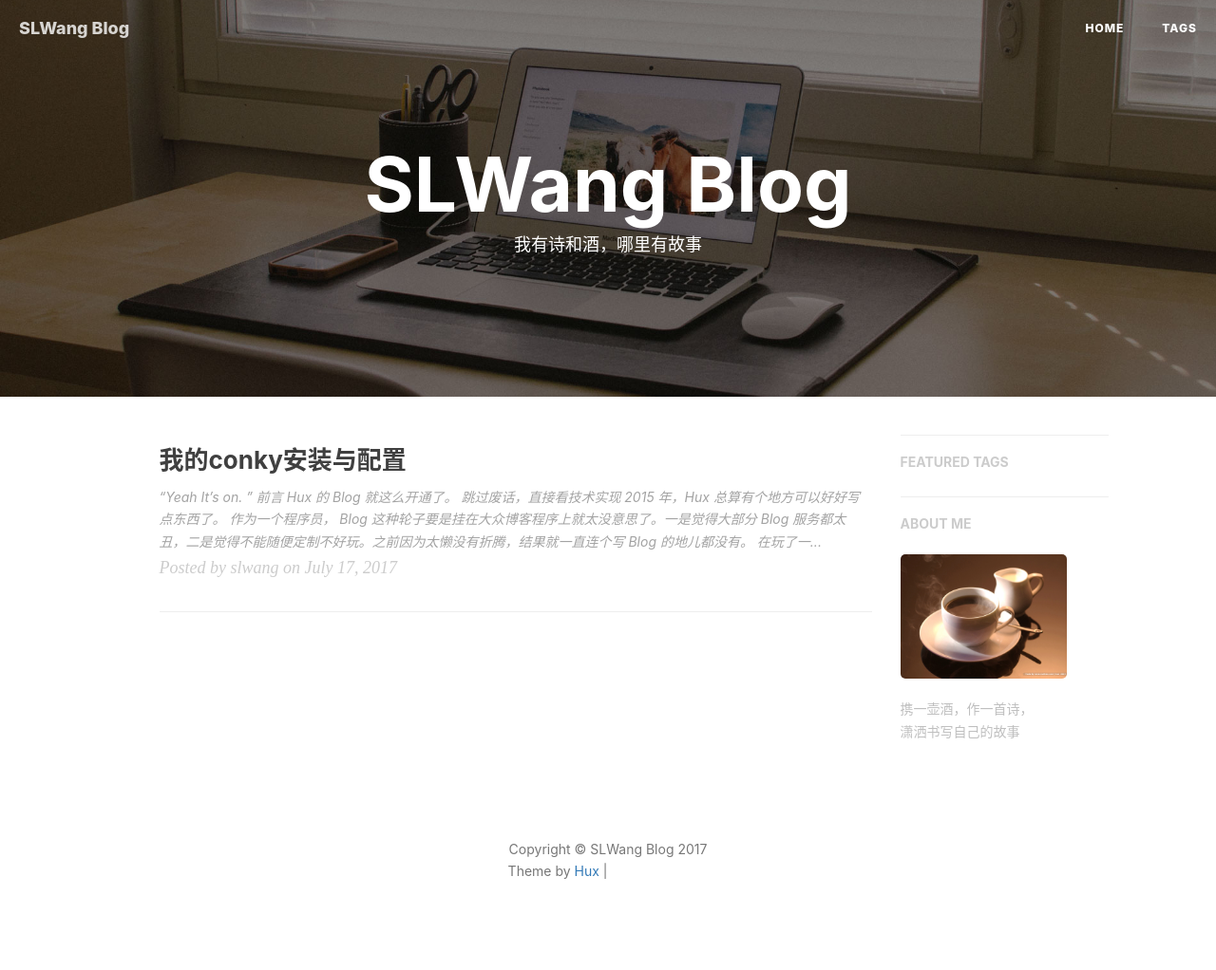
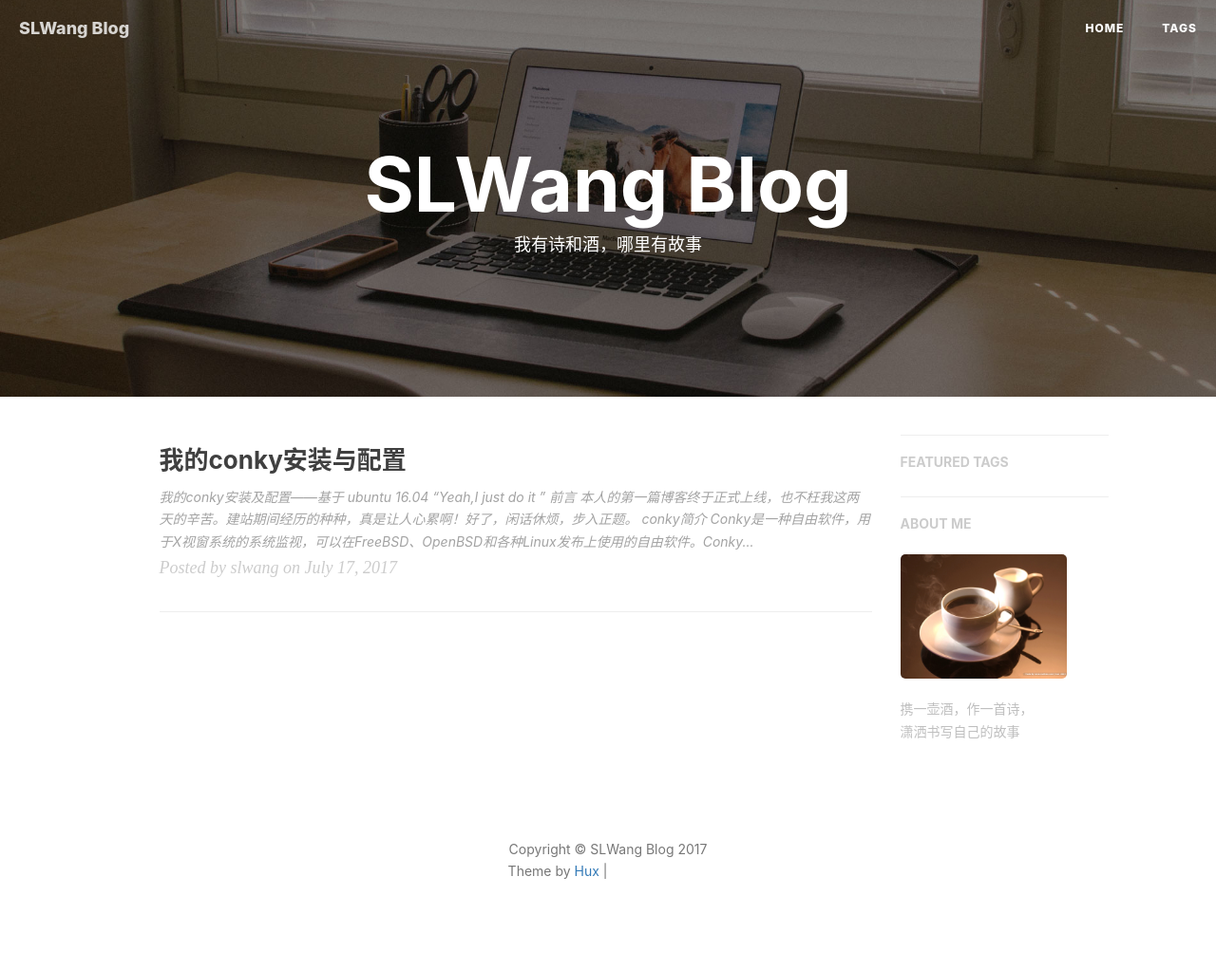
Before and after one commit to wangsl754/wangsl754.github.io, a Jekyll site: the page built from index.html, in a window 1280 px wide. Shown: the whole page at 95% size. Built offline with Jekyll 4.4.1, drawn with Linux system fonts in a browser that asks for light colours; nearby versions of some CDN libraries; the list of posts is cut into pages by our own code; comment, search, counter and statistics services are not loaded; part of the change alters nothing that is shown; grey boxes are pictures that could not be loaded.

Commit message:
new post

````diff
--- a/_posts/2014-01-29-hello-2015.markdown
+++ b/_posts/2014-01-29-hello-2015.markdown
@@ -9,71 +9,164 @@ tags:
     - Linux
 ---
 
-> “Yeah It's on. ”
+# 我的conky安装及配置——基于 ubuntu 16.04
+> “Yeah,I just do it ”
 
 
 ## 前言
+本人的第一篇博客终于正式上线，也不枉我这两天的辛苦。建站期间经历的种种，真是让人心累啊！好了，闲话休烦，步入正题。
+<p id = "build"></p>
+---
 
-Hux 的 Blog 就这么开通了。
+## conky简介
 
-[跳过废话，直接看技术实现 ](#build)
+Conky是一种自由软件，用于X视窗系统的系统监视，可以在FreeBSD、OpenBSD和各种Linux发布上使用的自由软件。Conky具有很高的可配置性，可以监视许多系统参数，如：CPU、内存、交换内存、硬盘使用情况等状态；各种硬件的温度；系统的进程（top）；网络状态；电池电量；系统信息和邮件收发；各种音乐播放器MPD、XMMS2、BMPx、Audacious）的控制。不像其他系统监视器那样需要高级别的部件工具箱（widget toolkits）来渲染他们的信息，Conky可以直接在X视窗下渲染，这意味着在相同配置下Conky可以消耗更少的资源。
+
+## conky 安装
+
+一条命令足以
+
+    sudo apt install conky-all
+
+## conky配置
+
+原装的conky感觉什么丑陋，而且功能也没完全发挥出来。所以要对conky进行配置。网上有很多酷炫的conky界面，而我还是比较喜欢简洁的画风。所以我的桌面就是这样的：
+
+![2017-07-17 21-08-27屏幕截图.png-930.2kB][1]
+
+
+那么该怎么做呢？
+打开终端，输入一下内容：（conkyrc即conky配置文件）
+
+    sudo gedit ~/.conkyrc
+开始配置，附上我的配置文件
+```java
+# set to yes if you want Conky to be forked in the background
+background yes
+cpu_avg_samples 2
+net_avg_samples 2
+out_to_console no
+# X font when Xft is disabled, you can pick one with program    xfontsel
+#font 7x12
+#font 6x10
+#font 7x13
+#font 8x13
+#font 7x12
+#font *mintsmild.se*
+#font -*-*-*-*-*-*-34-*-*-*-*-*-*-*
+#font -artwiz-snap-normal-r-normal-*-*-100-*-*-p-*-iso8859-1
+# Use Xft?
+use_xft yes
+# Xft font when Xft is enabled
+xftfont Sans:size=9
+own_window_argb_visual yes
+#own_window_colour hotpink
+# Text alpha when using Xft
+xftalpha 0.8
+# on_bottom yes
+# mail spool
+mail_spool $MAIL
+# Update interval in seconds
+update_interval 1
+# Create own window instead of using desktop (required in nautilus)
+own_window yes
+own_window_transparent yes
+own_window_hints undecorated,below,sticky,skip_taskbar,skip_pager
+#own_window_type override
+own_window_type normal
+# Use double buffering (reduces flicker, may not work for everyone)
+double_buffer yes
+# Minimum size of text area
+minimum_size 100 3
+maximum_width 308
+# Draw shades?
+draw_shades no
+# Draw outlines?
+draw_outline no
+# Draw borders around text
+draw_borders no
+# Stippled borders?
+stippled_borders no
+# border margins
+border_margin 4
+# border width
+border_width 0
+# Default colors and also border colors
+default_color white
+default_shade_color white
+default_outline_color white
+# Text alignment, other possible values are commented
+#alignment top_left
+minimum_size 10 10
+gap_x 20
+gap_y 30
+alignment top_right
+#alignment bottom_left
+#alignment bottom_right
+# Add spaces to keep things from moving about?  This only affects certain objects.
+use_spacer none
+# Subtract file system buffers from used memory?
+no_buffers yes
+# set to yes if you want all text to be in uppercase
+uppercase no
+# none, xmms, bmp, audacious, infopipe (default is none)
+# xmms_player bmp
 
 
 
-2015 年，Hux 总算有个地方可以好好写点东西了。
+TEXT
+${color white} ${font PizzaDude Bullets:size=16}S${font :size=10}   DATE $hr $font $color
+${goto 1000}${time %l:%M}${font}${time %p}
+${time %A, %e %B %Y}
+
+${color white}${font OpenLogos:size=18}L${font :size=10}   SYSTEM $hr $font
+$color $font$sysname: ${alignr} $kernel ($machine)
+$color Hostname: $alignr$nodename
+$color Uptime: $alignr$uptime
+$color System load: $alignr $loadavg
+$color Running Processes: $alignr $running_processes/$processes
+$color Running Threads: $alignr $running_threads/$threads
+$color Temp: ${alignr}${acpitemp}°C
+
+${color white} ${font StyleBats:size=16}W${font :size=10}   CPU $hr $font $color
+$color ${font}CPU@${freq}MHz: ${cpu cpu1}% ${alignr}${cpubar cpu1 8,60}
+${color white}Top CPU $alignr PID $alignr $alignc CPU% $alignr MEM%
+$color${top name 1} $alignr ${top pid 1} $alignr ${top cpu 1} $alignr ${top mem 1}
+$color${top name 2} $alignr ${top pid 2} $alignr ${top cpu 2} $alignr ${top mem 2}
+$color${top name 3} $alignr ${top pid 3} $alignr ${top cpu 3} $alignr ${top mem 3}
+
+${color white}${font StyleBats:size=16}A${font :size=10}   MEMORY $hr $font $color
+${color}${font}RAM: $mem/$memmax $alignr $memperc%
+$color ${membar}
+${color}${font}Swap: $swap/$swapmax $alignr $swapperc%
+$color ${swapbar}
+${color white}Top Mem $alignr PID $alignr CPU% $alignr MEM%
+$color${top_mem name 1}$alignr${top_mem pid 1}$alignr${top_mem cpu 1}$alignr${top_mem mem 1}
+$color${top_mem name 2}$alignr${top_mem pid 2}$alignr${top_mem cpu 2}$alignr${top_mem mem 2}
+$color${top_mem name 3}$alignr${top_mem pid 3}$alignr${top_mem cpu 3}$alignr${top_mem mem 3}
+
+${color white} ${font PizzaDude Bullets:size=16}N${font :size=10}   HDD $hr $font $color
+$color home: ${fs_used /home}/${fs_size /home} $alignr ${fs_free_perc /home}%
+$color ${fs_bar /home}
+
+${color white} ${font PizzaDude Bullets:size=16}G${font :size=10}   NETWORK $hr $font $color
+$color Local IP: $alignr${addr enp2s0}
+$color Down ${downspeed enp2s0}/s ${alignr}UpLoad ${upspeed enp2s0}/s
+${downspeedgraph enp2s0 25,107} ${alignr}${upspeedgraph enp2s0 25,107}
+$color Total ${totaldown enp2s0} ${alignr}Total ${totalup enp2s0}
+```
+使用该配置时会出现退到桌面时conky消失的现象（具体原因不明），但关闭切换器的“显示桌面图标”就好了。
+## conky开机自启动
+在dash里找启动应用程序。。。如图
+
+![2017-07-17 22-16-37屏幕截图.png-337.4kB][2]
 
 
-作为一个程序员， Blog 这种轮子要是挂在大众博客程序上就太没意思了。一是觉得大部分 Blog 服务都太丑，二是觉得不能随便定制不好玩。之前因为太懒没有折腾，结果就一直连个写 Blog 的地儿都没有。
+在之后出来的对话框中点击添加按钮，然后按照如图设置即可～～完成自启
 
-在玩了一段时间知乎之后，答题的快感又激起了我开博客的冲动。之前的[个人网站](http://huangxuan.me/portfolio)是作品集形式的（现在集成进来了），并不适合用来写博文，一不做二不休，花一天搞一个吧！
+![2017-07-17 22-18-38屏幕截图.png-22.1kB][3]
 
 
-<p id = "build"></p>
----
-
-## 正文
-
-接下来说说搭建这个博客的技术细节。
-
-正好之前就有关注过 [GitHub Pages](https://pages.github.com/) + [Jekyll](http://jekyllrb.com/) 快速 Building Blog 的技术方案，非常轻松时尚。
-
-其优点非常明显：
-
-* **Markdown** 带来的优雅写作体验
-* 非常熟悉的 Git workflow ，**Git Commit 即 Blog Post**
-* 利用 GitHub Pages 的域名和免费无限空间，不用自己折腾主机
-	* 如果需要自定义域名，也只需要简单改改 DNS 加个 CNAME 就好了
-* Jekyll 的自定制非常容易，基本就是个模版引擎
-
-
-本来觉得最大的缺点可能是 GitHub 在国内访问起来太慢，所以第二天一起床就到 GitCafe(Chinese GitHub Copy，现在被 Coding 收购了) 迁移了一个[镜像](http://huxpro.coding.me)出来，结果还是巨慢。
-
-哥哥可是个前端好嘛！ 果断开 Chrome DevTool 查了下网络请求，原来是 **pending 在了 Google Fonts** 上，页面渲染一直被阻塞到请求超时为止，难怪这么慢。
-忍痛割爱，只好把 Web Fonts 去了（反正超时看到的也只能是 fallback ），果然一下就正常了，而且 GitHub 和 GitCafe 对比并没有感受到明显的速度差异，虽然 github 的 ping 值明显要高一些，达到了 300ms，于是用 DNSPOD 优化了一下速度。
-
-
-
----
-
-配置的过程中也没遇到什么坑，基本就是 Git 的流程，相当顺手
-
-大的 Jekyll 主题上直接 fork 了 Clean Blog（这个主题也相当有名，就不多赘述了。唯一的缺点大概就是没有标签支持，于是我给它补上了。）
-
-本地调试环境需要 `gem install jekyll`，结果 rubygem 的源居然被墙了……后来手动改成了我大淘宝的镜像源才成功
-
-Theme 的 CSS 是基于 Bootstrap 定制的，看得不爽的地方直接在 Less 里改就好了（平时更习惯 SCSS 些），**不过其实我一直觉得 Bootstrap 在移动端的体验做得相当一般，比我在淘宝参与的团队 CSS 框架差多了……**所以为了体验，也补了不少 CSS 进去
-
-最后就进入了耗时反而最长的**做图、写字**阶段，也算是进入了**写博客**的正轨，因为是类似 Hack Day 的方式去搭这个站的，所以折腾折腾着大半夜就过去了。
-
-第二天考虑中文字体的渲染，fork 了 [Type is Beautiful](http://www.typeisbeautiful.com/) 的 `font` CSS，调整了字号，适配了 Win 的渣渲染，中英文混排效果好多了。
-
-
-## 后记
-
-回顾这个博客的诞生，纯粹是出于个人兴趣。在知乎相关问题上回答并获得一定的 star 后，我决定把这个博客主题当作一个小小的开源项目来维护。
-
-在经历 v1.0 - v1.5 的蜕变后，这个博客主题愈发完整，不但增加了诸多 UI 层的优化（opinionated）；在代码层面，更加丰富的配置项也使得这个主题拥有了更好的灵活性与可拓展性。而作为一个开源项目，我也积极的为其完善文档与解决 issue。
-
-如果你恰好逛到了这里，希望你也能喜欢这个博客主题。
-
-—— Hux 后记于 2015.10
+  [1]: http://static.zybuluo.com/wangsl754/nznljsscqse7eqf5ojmrigzw/2017-07-17%2021-08-27%E5%B1%8F%E5%B9%95%E6%88%AA%E5%9B%BE.png
+  [2]: http://static.zybuluo.com/wangsl754/lgga4henlzv3wdvft3syl6y0/2017-07-17%2022-16-37%E5%B1%8F%E5%B9%95%E6%88%AA%E5%9B%BE.png
+  [3]: http://static.zybuluo.com/wangsl754/j2nitull5eua40mjemgjdk5k/2017-07-17%2022-18-38%E5%B1%8F%E5%B9%95%E6%88%AA%E5%9B%BE.png
--- a/_posts/conky配置与安装.markdown
+++ b/_posts/conky配置与安装.markdown
@@ -8,6 +8,7 @@ catalog: true
 tags:
     - Linux
 ---
+
 # 我的conky安装及配置——基于 ubuntu 16.04
 > “Yeah,I just do it ”
 
````
